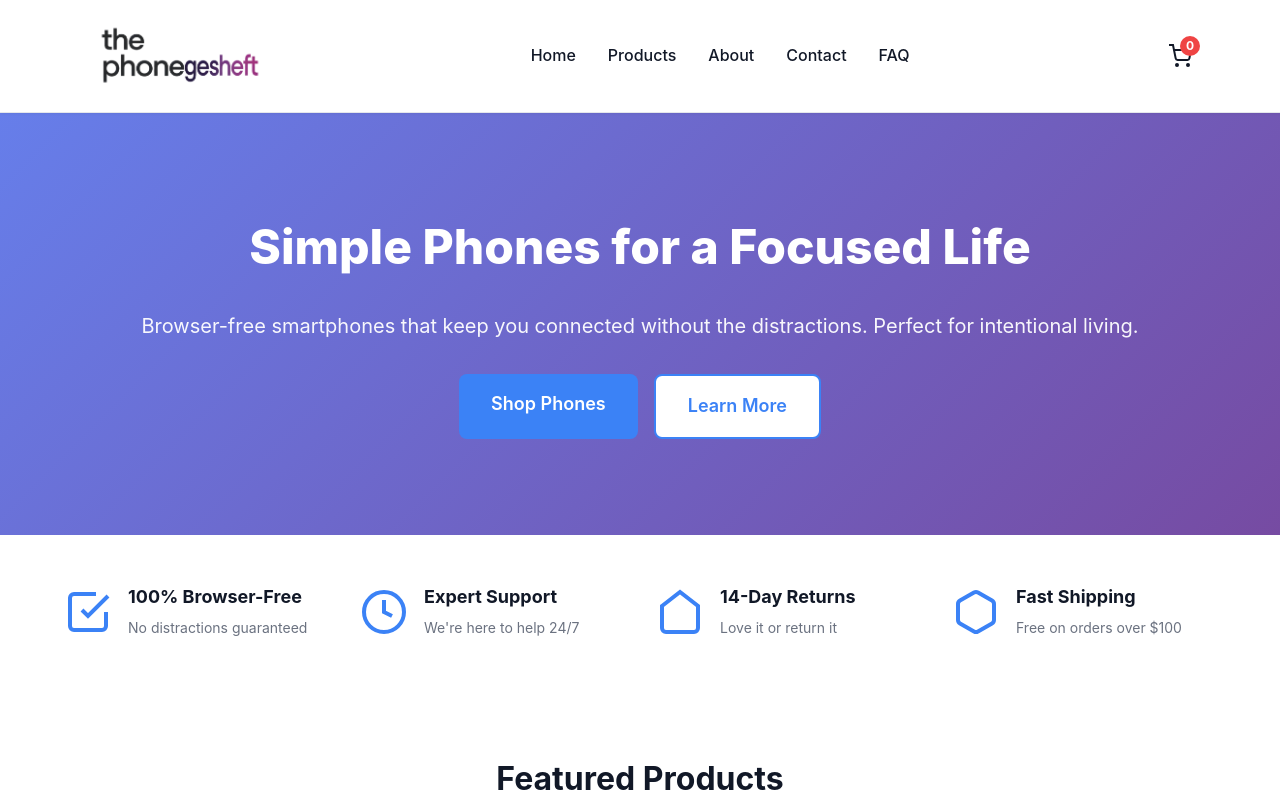
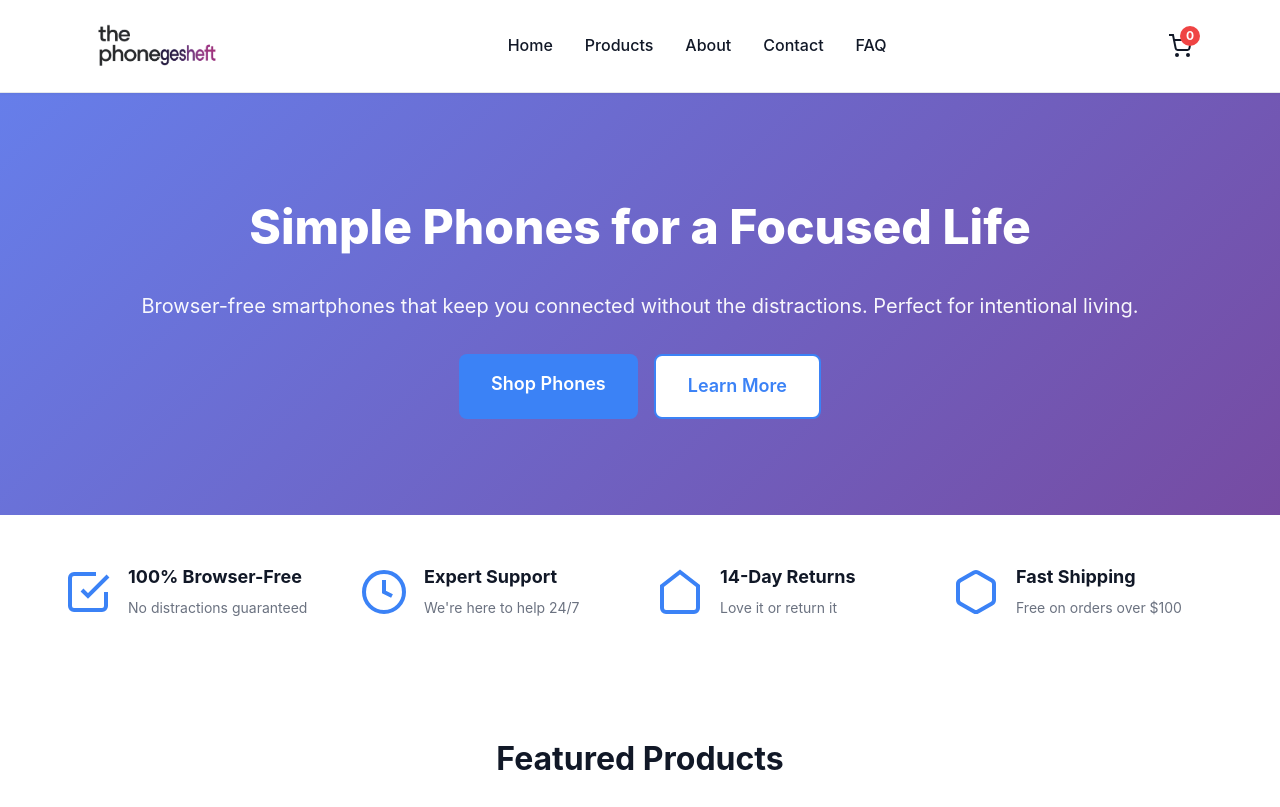
Before and after one commit to Fleishigs/The-Phone-Gesheft, a website: page index.html in a window 1280 px wide. Shown: the top 807 px of the page. Drawn offline with Linux system fonts and the light colour scheme.

Commit message:
Add files via upload

```diff
--- a/index.html
+++ b/index.html
@@ -12,7 +12,7 @@
         <div class="container">
             <div class="nav-content">
                 <a href="/" class="logo">
-                    <img src="/h_logo.png" alt="The Phone Gesheft" style="height: 80px;">
+                    <img src="/h_logo.png" alt="The Phone Gesheft" style="height: 60px;">
                 </a>
 
                 <div class="nav-links">
```
